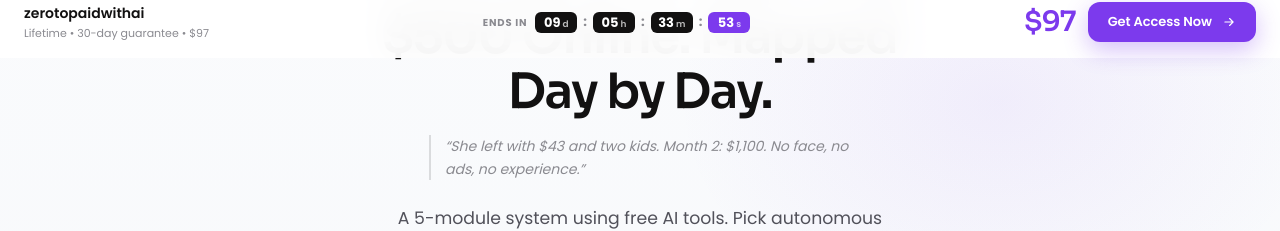
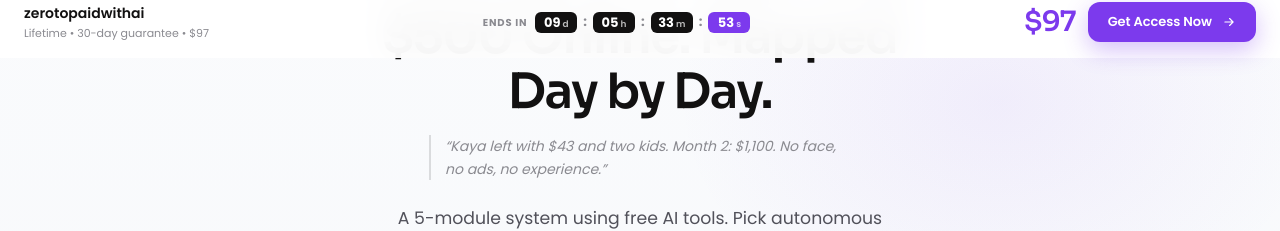
Before and after one commit to code-savan/ai-income-blueprint-sales-page, a Next.js app: page / in a window 1280 px wide. Shown: the part 814-1045 px from the top of the page. Built offline with nearby package versions, Linux system fonts and the light colour scheme.

Commit message:
Hero quote names Kaya

```diff
--- a/app/page.tsx
+++ b/app/page.tsx
@@ -68,7 +68,7 @@ function Hero(){
         <Reveal delay={0.16}>
           <h1 className="h1 hero__title">From Zero to Your First $500 Online. Mapped Day by Day.</h1>
         </Reveal>
-        <Reveal delay={0.20}><p className="kaya-story">“She left with $43 and two kids. Month 2: $1,100. No face, no ads, no experience.”</p></Reveal>
+        <Reveal delay={0.20}><p className="kaya-story">“Kaya left with $43 and two kids. Month 2: $1,100. No face, no ads, no experience.”</p></Reveal>
         <Reveal delay={0.24}>
           <p className="hero__sub">A 5-module system using free AI tools. Pick autonomous digital sales or fast client cash. <strong>30-day roadmap. $0 startup cost. 1,400+ students.</strong></p>
           <p style={{fontSize:13,color:'var(--muted)',marginTop:8}}>By <strong style={{color:'var(--ink)'}}>zerotopaidwithai</strong> — 1,400+ students</p>
```
